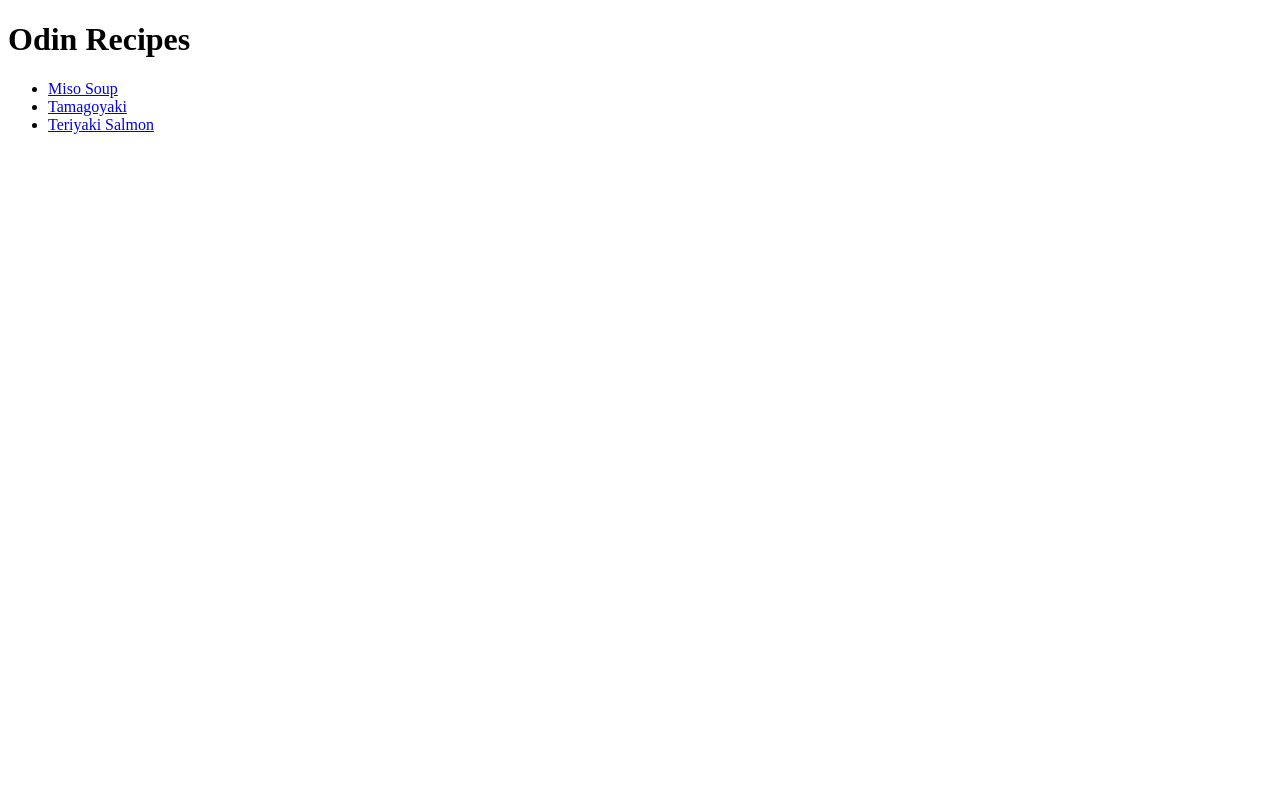
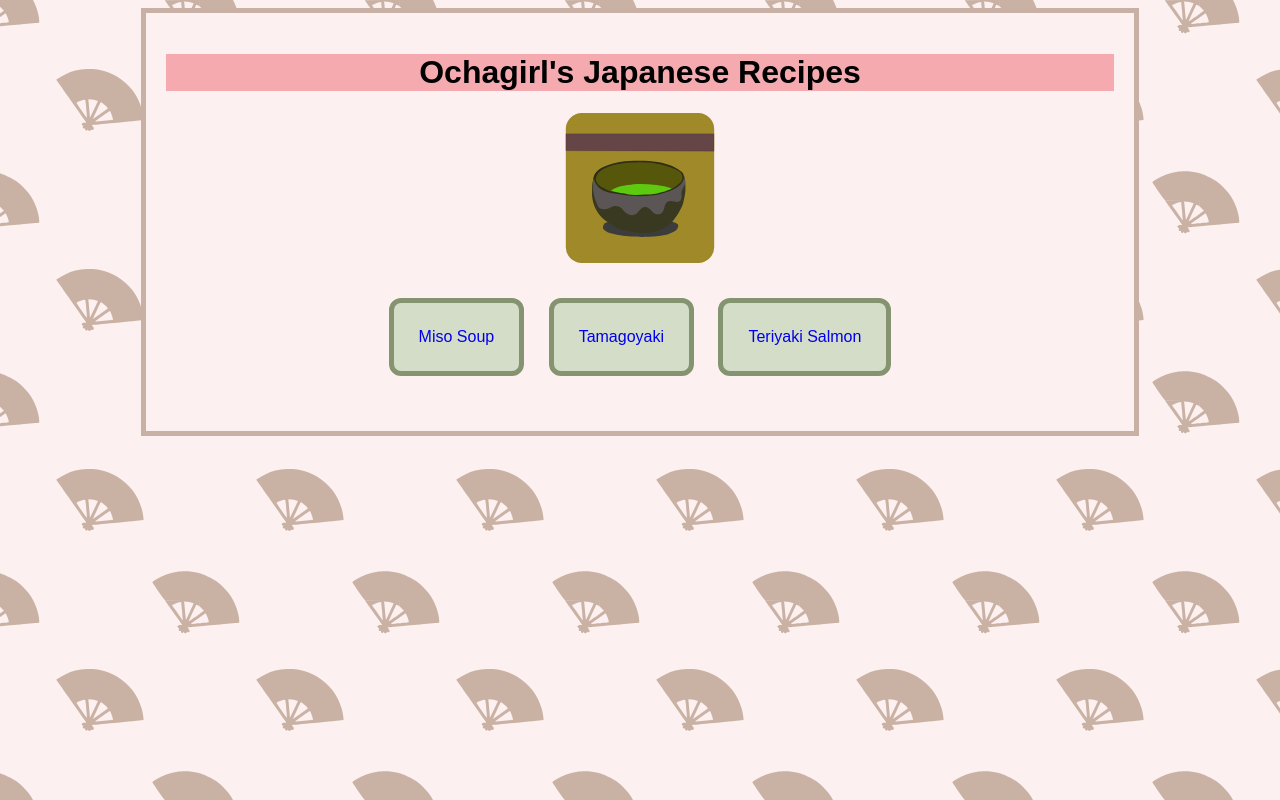
Before and after one commit to ochagirl/odin-recipes, a plain HTML site: page index.html in a window 1280 px wide. Drawn offline with Linux system fonts and the light colour scheme.

Commit message:
Added CSS to beautify recipe site.
Used CSS for purposes of appearances and experimenting with styling.

```diff
--- a/index.html
+++ b/index.html
@@ -2,15 +2,20 @@
 <html lang="en">
     <head>
         <meta charset="UTF-8">
+        <link rel="stylesheet" href="./style.css">
         <title>Odin Recipe Project</title>
     </head>
 
     <body>
-            <h1>Odin Recipes</h1>
-                <ul>
-                    <li><a href="./recipes/misosoup.html">Miso Soup</a></li>
-                    <li><a href="./recipes/tamagoyaki.html">Tamagoyaki</a></li>
-                    <li><a href="./recipes/teriyakisalmon.html">Teriyaki Salmon</a></li>
+        <div class="main">
+            <h1>Ochagirl's Japanese Recipes</h1>
+            <img src="./images/greentea.svg" class="teacup" height="150" width="150" alt="A computer graphic of a cup of green tea">
+            <ul class="main_recipes">
+                <li><a href="./recipes/misosoup.html" class="clicky" target="_blank" rel="noopener noreferrer">Miso Soup</a></li>
+                <li><a href="./recipes/tamagoyaki.html" class="clicky" target="_blank" rel="noopener noreferrer">Tamagoyaki</a></li>
+                <li><a href="./recipes/teriyakisalmon.html" class="clicky" target="_blank" rel="noopener noreferrer">Teriyaki Salmon</a></li>
             </ul>
+        </div>
     </body>
+        <!--Reminder that I was experimenting with hover psuedo class "recipe1 on misosoup"-->
 </html>
--- /dev/null
+++ b/style.css
@@ -0,0 +1,55 @@
+body {
+
+    font-family: Arial, Helvetica, sans-serif;
+    background-image: url(./images/fan_seamless.svg);
+    background-repeat: repeat;
+}
+
+h1,
+h2 {
+    text-align: center;
+    background-color:rgb(245, 170, 176);
+}
+
+.miso,
+.tamagoyaki,
+.salmon,
+.teacup {
+    display: block;
+    margin: 0 auto;
+}
+
+div {
+    width: 75%;
+    margin: 0 auto;
+}
+
+div.main {
+    background-color: #fdf0f0;
+    border: 5px solid #c9b0a4;
+    width: 75%;
+    padding: 20px;
+}
+
+.main_recipes {
+    list-style-type: none;
+    text-align: center;
+    padding: 0px;
+    margin: 25px;
+}
+
+.main_recipes li {
+    margin: 0;
+    text-align: center;
+    display: inline-block;
+}
+
+a.clicky {
+    display: inline-block;
+    text-decoration: none;
+    background-color: #d3ddc7;
+    border: 5px solid #849470 ;
+    border-radius: 12px;
+    padding: 25px;
+    margin: 10px;
+}
```
Also changed, not shown: recipes/misosoup.html (+17 -3 lines), recipes/tamagoyaki.html (+17 -4 lines), recipes/teriyakisalmon.html (+15 -3 lines), images/fan_seamless.svg (added), images/greentea.svg (added), images/misosoup1.jpg. Lines whose indentation alone changed are shown as unchanged.
